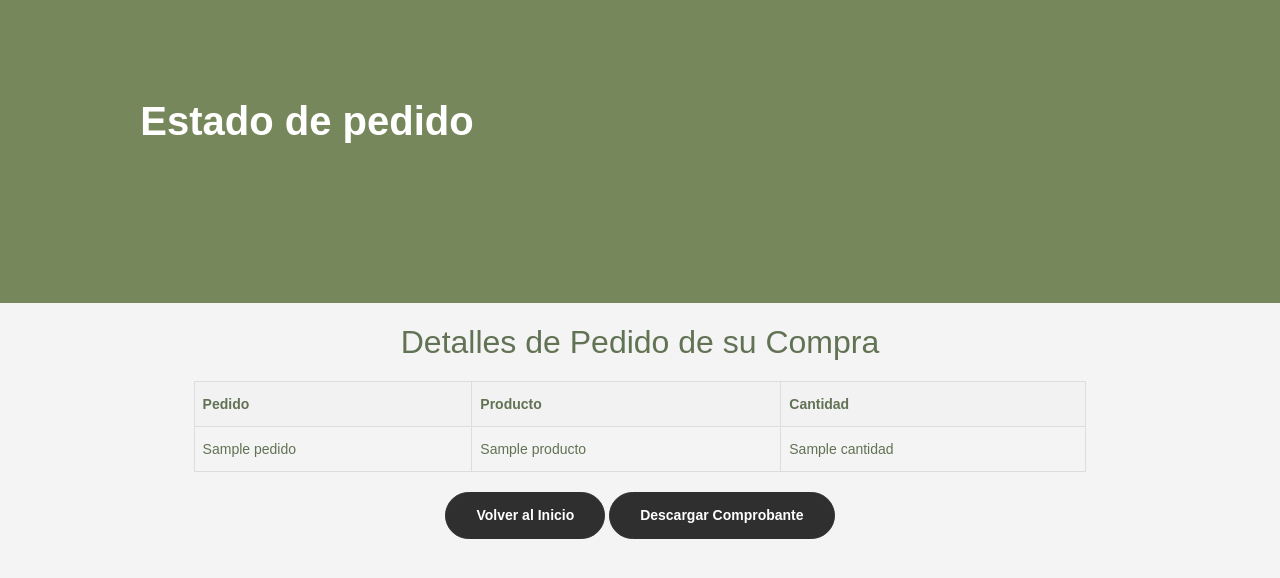
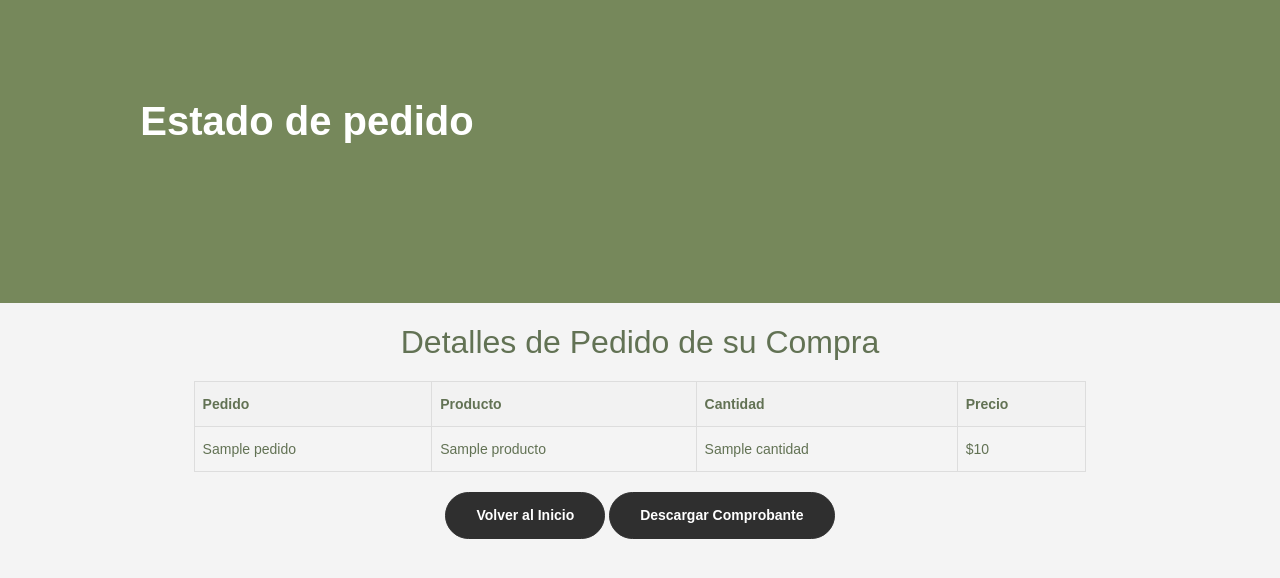
Before and after one commit to Schwarzesmak/proyecto, a Django app: template aplicacion/templates/aplicacion/detallepedido.html in a window 1280 px wide. Shown: the part 85-663 px from the top of the page. Run offline with Django 5.2, Linux system fonts and the light colour scheme; the template is opened without the code that fills it: most values are stand-ins (such as "Sample title", 1, 10 or a date in 2020); some libraries are stand-ins or nearby versions.

Commit message:
precio agregado a detallepedido

```diff
--- a/aplicacion/templates/aplicacion/detallepedido.html
+++ b/aplicacion/templates/aplicacion/detallepedido.html
@@ -65,12 +65,14 @@
                     <th>Pedido</th>
                     <th>Producto</th>
                     <th>Cantidad</th>
+                    <th>Precio</th>
                 </tr>
                 {% for detallepedido in detallepedido %}
                 <tr>
                     <td>{{ detallepedido.pedido }}</td>
                     <td>{{ detallepedido.producto }}</td>
                     <td>{{ detallepedido.cantidad }}</td>
+                    <td>${{ detallepedido.producto.precio }}</td>
                 </tr>
                 {% endfor %}
 
```
Also changed, not shown: db.sqlite3.
